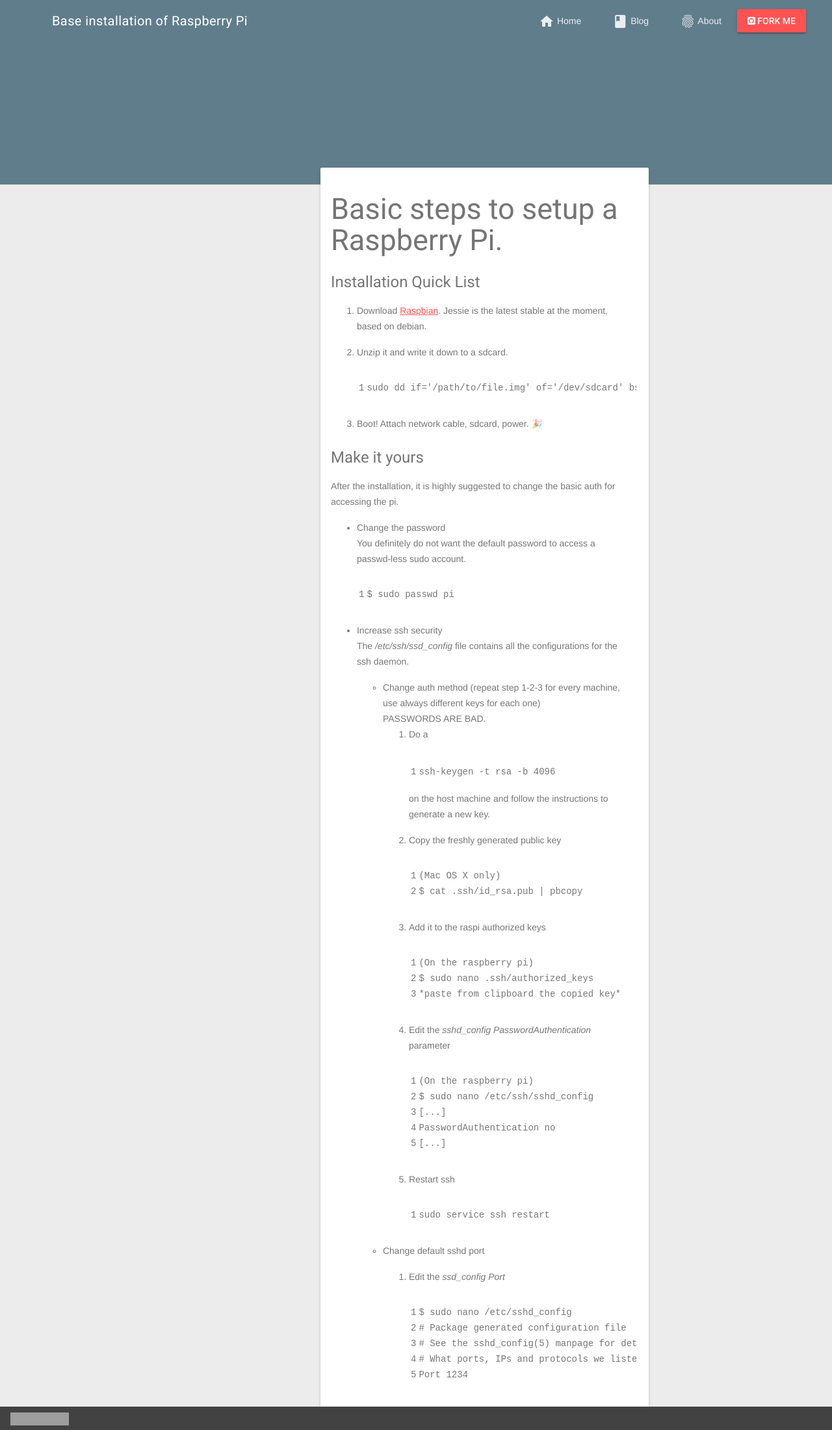
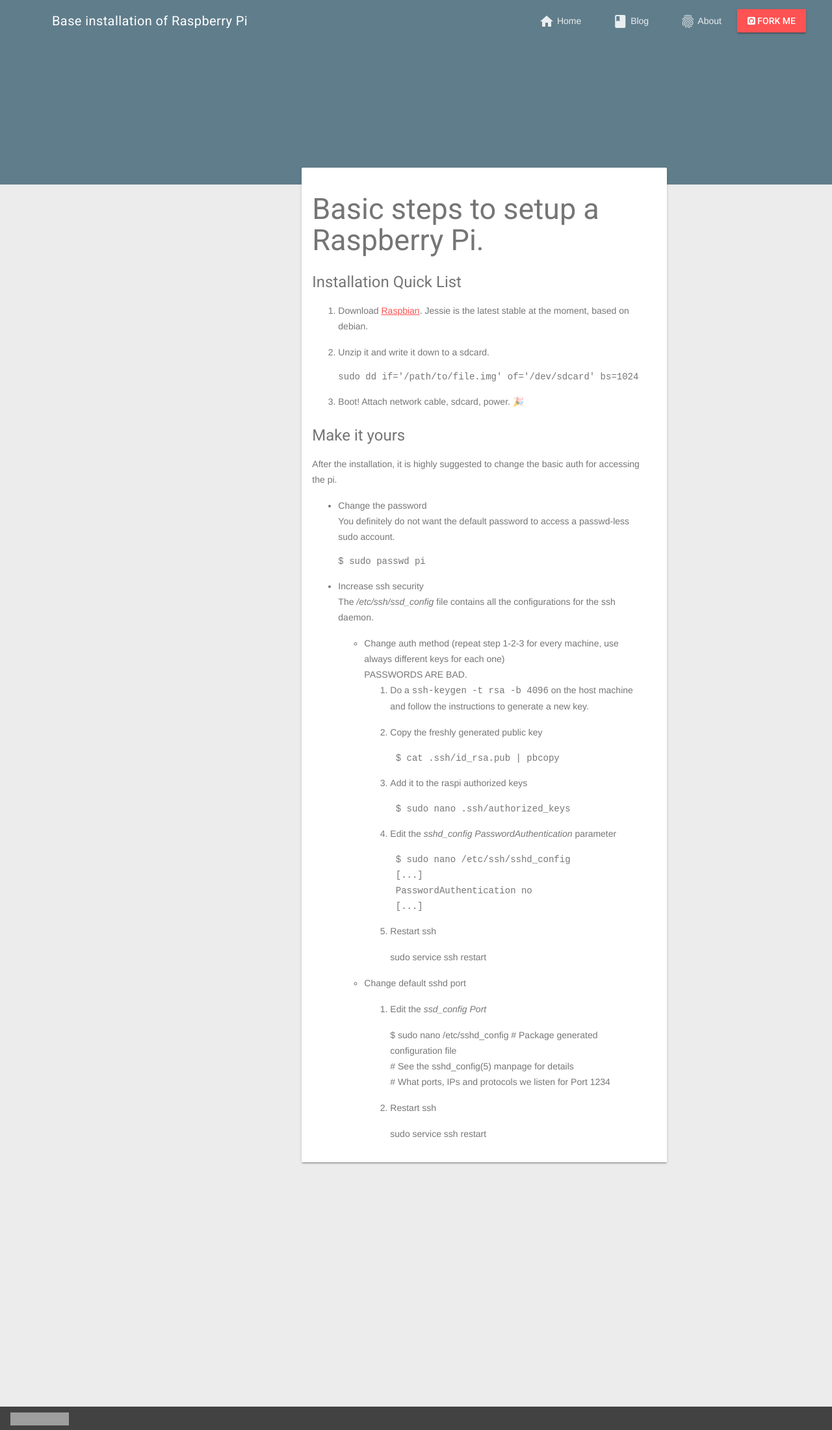
Before and after one commit to mcomisso/mcomisso.github.io, a Jekyll site: the page built from _posts/2016-02-11-BasicRaspiInstall.md, in a window 1280 px wide. Shown: the whole page at 65% size. Built offline with Jekyll 4.4.1, drawn with Linux system fonts in a browser that asks for light colours; nearby versions of some CDN libraries; emoji names are drawn with the system emoji font; grey boxes are pictures that could not be loaded.

Commit message:
Small changes

````diff
--- a/Gemfile
+++ b/Gemfile
@@ -1,2 +1,3 @@
 source 'https://rubygems.org'
 gem 'github-pages'
+gem 'jekyll-paginate'
--- a/_config.yml
+++ b/_config.yml
@@ -1,13 +1,14 @@
 ##################
-# Installed gems #
+# Active plugins #
 ##################
 gems:
-  - jekyll-sitemap
-  # - jekyll-feed
-  # - jekyll-redirect-from
-  - jemoji
-  # - jekyll-gist
-  - jekyll-paginate
+- jekyll-mentions
+- jemoji
+- jekyll-redirect-from
+- jekyll-sitemap
+- jekyll-feed
+
+- jekyll-paginate
 
 ############
 # Generics #
@@ -39,17 +40,11 @@
 ###############
 google_analytics_id: "UA-73383879-1"
 markdown: kramdown
-# kramdown:
-#   input: GFM
-#   syntax_highlighter: rouge
-#   auto_ids: true
-# highlighter: rouge
 kramdown:
   input: GFM
-  enable_coderay: true
-  coderay:
-    coderay_line_numbers: true
-    coderay_css: class
+  auto_ids: true
+
+highlighter: rouge
 
 defaults:
   -
--- a/_posts/2016-02-11-BasicRaspiInstall.md
+++ b/_posts/2016-02-11-BasicRaspiInstall.md
@@ -15,7 +15,7 @@
 1. Download [Raspbian](https://www.raspberrypi.org/downloads/raspbian/ "Download Raspbian"). Jessie is the latest stable at the moment, based on debian.
 
 2. Unzip it and write it down to a sdcard.
-```bash
+```
 sudo dd if='/path/to/file.img' of='/dev/sdcard' bs=1024
 ```
 
@@ -38,42 +38,35 @@
     1. Do a `ssh-keygen -t rsa -b 4096` on the host machine and follow the instructions to generate a new key.
 
     2. Copy the freshly generated public key
-    ```
-    (Mac OS X only)
-    $ cat .ssh/id_rsa.pub | pbcopy
-    ```
+
+            $ cat .ssh/id_rsa.pub | pbcopy
 
     3. Add it to the raspi authorized keys
-    ```
-    (On the raspberry pi)
-    $ sudo nano .ssh/authorized_keys
-    *paste from clipboard the copied key*
-    ```
+
+            $ sudo nano .ssh/authorized_keys
 
     4. Edit the *sshd_config* _PasswordAuthentication_ parameter
-    ```
-    (On the raspberry pi)
-    $ sudo nano /etc/ssh/sshd_config
-    [...]
-    PasswordAuthentication no
-    [...]
-    ```
+
+            $ sudo nano /etc/ssh/sshd_config
+            [...]
+            PasswordAuthentication no
+            [...]
 
     5. Restart ssh
-    ```
-    sudo service ssh restart
-    ```
+
+        sudo service ssh restart
+
 
   - Change default sshd port
 
     1. Edit the *ssd_config* _Port_
-    ```
-    $ sudo nano /etc/sshd_config
-    # Package generated configuration file
-    # See the sshd_config(5) manpage for details
-    # What ports, IPs and protocols we listen for
-    Port 1234
-    ```
+
+        $ sudo nano /etc/sshd_config
+        # Package generated configuration file
+        # See the sshd_config(5) manpage for details
+        # What ports, IPs and protocols we listen for
+        Port 1234
 
     2. Restart ssh
-    `sudo service ssh restart`
+
+        sudo service ssh restart
````
Also changed, not shown: Gemfile.lock.
